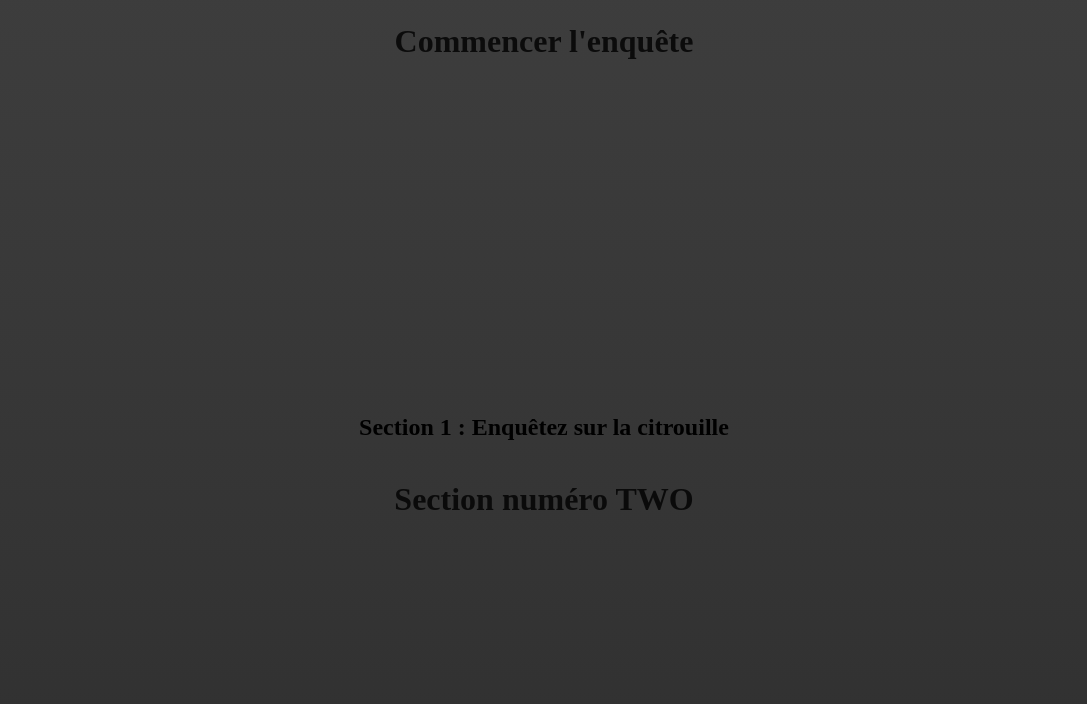
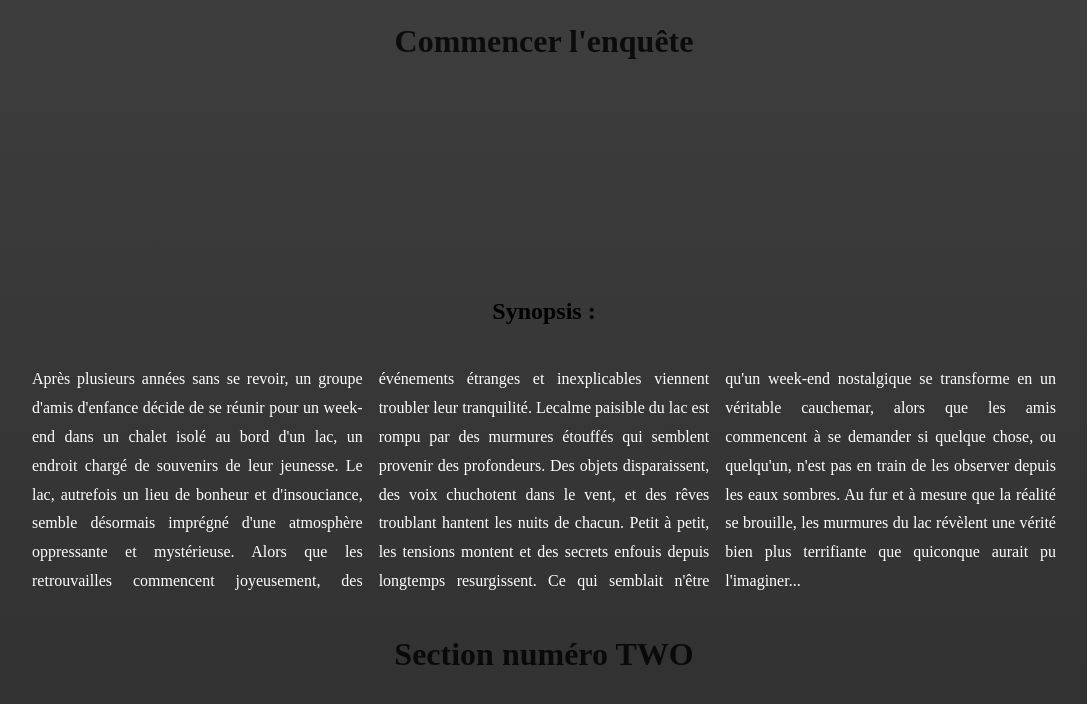
Before and after one commit to jpkamdem/detective-project, a React (Vite) app: page / in a window 1280 px wide. Shown: the part 729-1433 px from the top of the page, without its empty margins (96-1183 px from the left). Built offline with nearby package versions, Linux system fonts and the light colour scheme.

Commit message:
ajout synopsis

```diff
--- a/src/components/Section1.jsx
+++ b/src/components/Section1.jsx
@@ -5,7 +5,26 @@ export default function Section1({ onClick }) {
   return (
     <>
       <div id="section1" className={styles.container}>
-        <h2>Section 1 : Enquêtez sur la citrouille</h2>
+        <h2 className={styles.headline}>Synopsis :</h2>
+        <p className={styles.text}>
+          Après plusieurs années sans se revoir, un groupe d'amis d'enfance
+          décide de se réunir pour un week-end dans un chalet isolé au bord d'un
+          lac, un endroit chargé de souvenirs de leur jeunesse. Le lac,
+          autrefois un lieu de bonheur et d'insouciance, semble désormais
+          imprégné d'une atmosphère oppressante et mystérieuse. Alors que les
+          retrouvailles commencent joyeusement, des événements étranges et
+          inexplicables viennent troubler leur tranquilité. Lecalme paisible du
+          lac est rompu par des murmures étouffés qui semblent provenir des
+          profondeurs. Des objets disparaissent, des voix chuchotent dans le
+          vent, et des rêves troublant hantent les nuits de chacun. Petit à
+          petit, les tensions montent et des secrets enfouis depuis longtemps
+          resurgissent. Ce qui semblait n'être qu'un week-end nostalgique se
+          transforme en un véritable cauchemar, alors que les amis commencent à
+          se demander si quelque chose, ou quelqu'un, n'est pas en train de les
+          observer depuis les eaux sombres. Au fur et à mesure que la réalité se
+          brouille, les murmures du lac révèlent une vérité bien plus
+          terrifiante que quiconque aurait pu l'imaginer...
+        </p>
         <ScrollButton
           label="Section numéro TWO"
           target="section2"
--- a/src/components/section1.module.css
+++ b/src/components/section1.module.css
@@ -6,3 +6,22 @@
   align-items: center;
   justify-content: center;
 }
+
+.headline {
+  margin: 40px 0;
+  /* border-bottom: 1px solid transparent; */
+  transition: background 0.2s ease-in-out, color 0.2s ease;
+}
+
+.headline:hover {
+  background: crimson;
+  color: #fff;
+}
+
+.text {
+  width: 80vw;
+  columns: 3;
+  text-align: justify;
+  line-height: 1.8em;
+  color: #fff;
+}
```
